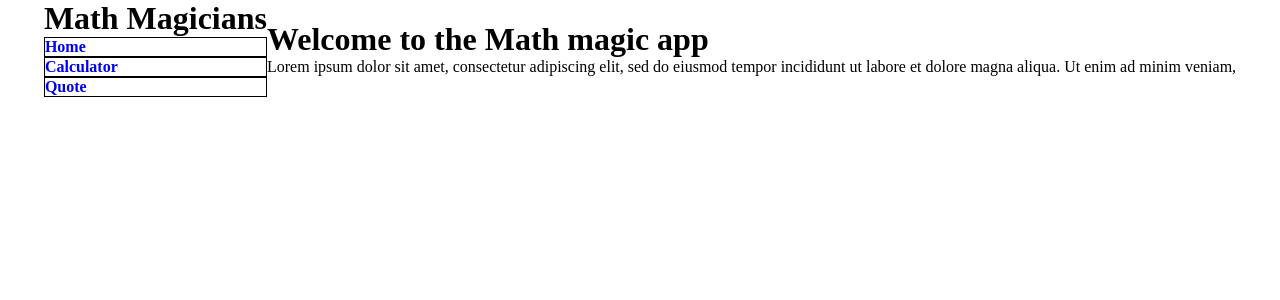
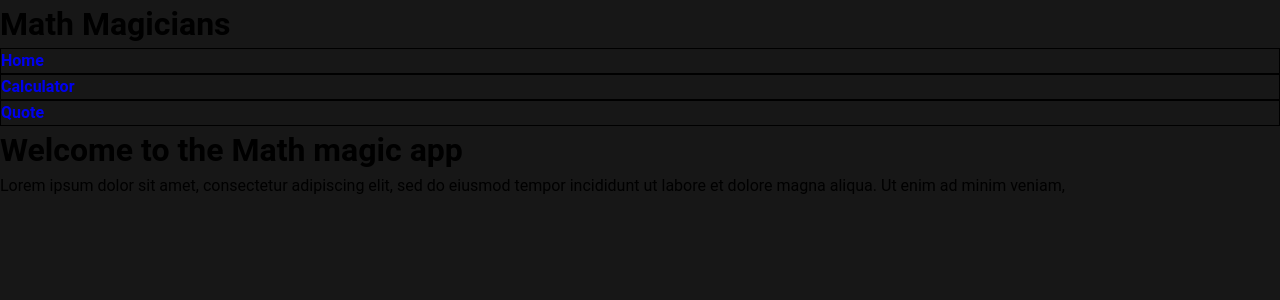
Before and after one commit to Marcraphael12/Math_magician, a React (Create React App) app: page / in a window 1280 px wide. Shown: the top 300 px of the page. Built offline with nearby package versions, Linux system fonts and the light colour scheme.

Commit message:
index: Align content in body

```diff
--- a/src/index.css
+++ b/src/index.css
@@ -6,10 +6,19 @@
   text-decoration: none;
 }
 
+body {
+  background: #171717;
+  font-family: 'Roboto', sans-serif;
+  font-size: 16px;
+  line-height: 1.5;
+  height: 100vh;
+  width: 100vw;
+}
+
 #root {
   width: 100vw;
   display: flex;
-  align-items: center;
+  flex-direction: column;
   justify-content: center;
 }
 
```
